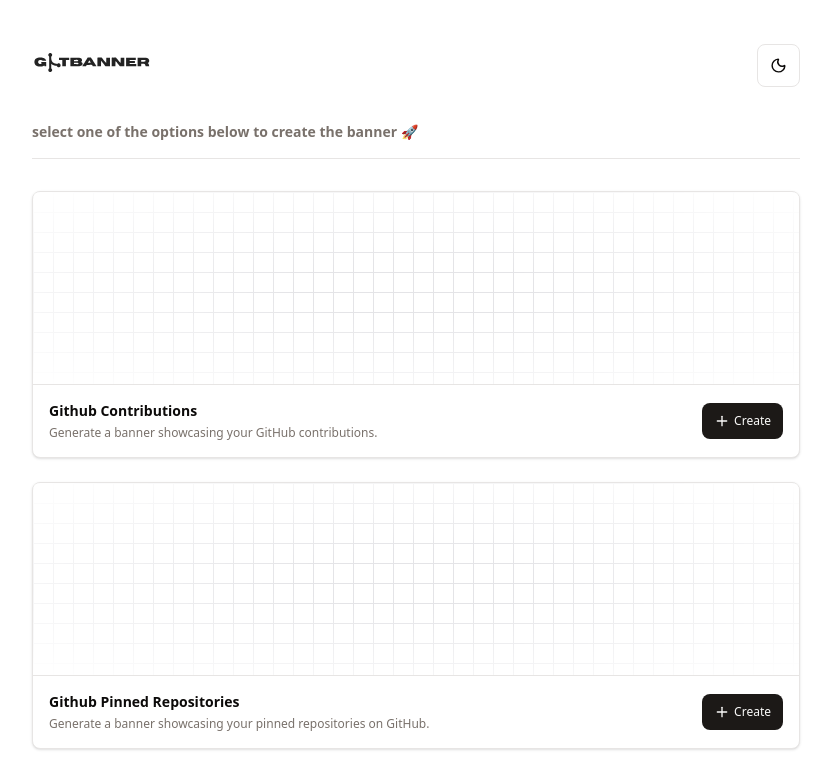
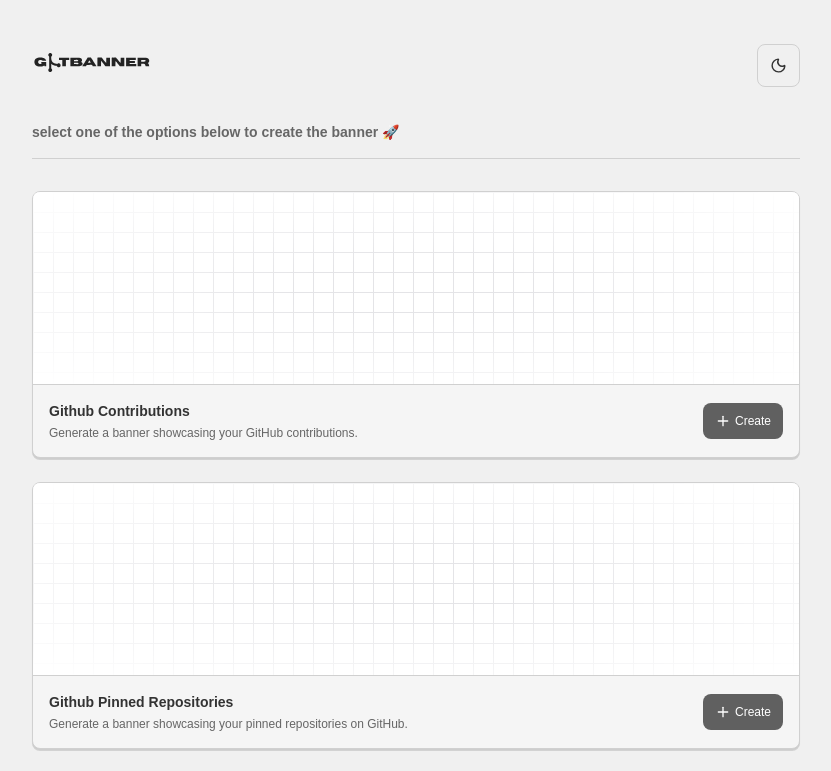
Before and after one commit to shalshcode08/GitBanner, a React (Vite) app in the folder GIT_BANNER_V2/: page / in a window 1280 px wide. Shown: the top 771 px of the page, without its empty margins (224-1055 px from the left). Built offline with nearby package versions, Linux system fonts and the light colour scheme.

Commit message:
fix: chnaged the default dark and white colors

```diff
--- a/GIT_BANNER_V2/src/index.css
+++ b/GIT_BANNER_V2/src/index.css
@@ -1,17 +1,139 @@
 @import "tailwindcss";
 @import "tw-animate-css";
 @import "shadcn/tailwind.css";
-
 @custom-variant dark (&:is(.dark *));
 
+@layer base {
+  * {
+    @apply border-border outline-ring/50;
+    @apply border-border outline-ring/50;
+  }
+  body {
+    @apply bg-background text-foreground;
+    @apply bg-background text-foreground;
+    letter-spacing: var(--tracking-normal);
+  }
+}
+
+:root {
+  --background: oklch(0.9551 0 0);
+  --foreground: oklch(0.3211 0 0);
+  --card: oklch(0.9702 0 0);
+  --card-foreground: oklch(0.3211 0 0);
+  --popover: oklch(0.9702 0 0);
+  --popover-foreground: oklch(0.3211 0 0);
+  --primary: oklch(0.4891 0 0);
+  --primary-foreground: oklch(1 0 0);
+  --secondary: oklch(0.9067 0 0);
+  --secondary-foreground: oklch(0.3211 0 0);
+  --muted: oklch(0.8853 0 0);
+  --muted-foreground: oklch(0.5103 0 0);
+  --accent: oklch(0.8078 0 0);
+  --accent-foreground: oklch(0.3211 0 0);
+  --destructive: oklch(0.5594 0.19 25.8625);
+  --destructive-foreground: oklch(1 0 0);
+  --border: oklch(0.8576 0 0);
+  --input: oklch(0.9067 0 0);
+  --ring: oklch(0.4891 0 0);
+  --chart-1: oklch(0.4891 0 0);
+  --chart-2: oklch(0.4863 0.0361 196.0278);
+  --chart-3: oklch(0.6534 0 0);
+  --chart-4: oklch(0.7316 0 0);
+  --chart-5: oklch(0.8078 0 0);
+  --sidebar: oklch(0.937 0 0);
+  --sidebar-foreground: oklch(0.3211 0 0);
+  --sidebar-primary: oklch(0.4891 0 0);
+  --sidebar-primary-foreground: oklch(1 0 0);
+  --sidebar-accent: oklch(0.8078 0 0);
+  --sidebar-accent-foreground: oklch(0.3211 0 0);
+  --sidebar-border: oklch(0.8576 0 0);
+  --sidebar-ring: oklch(0.4891 0 0);
+  --font-sans: Montserrat, sans-serif;
+  --font-serif: Georgia, serif;
+  --font-mono: Fira Code, monospace;
+  --radius: 0.625rem;
+  --shadow-x: 0px;
+  --shadow-y: 2px;
+  --shadow-blur: 0px;
+  --shadow-spread: 0px;
+  --shadow-opacity: 0.15;
+  --shadow-color: hsl(0 0% 20% / 0.1);
+  --shadow-2xs: 0px 2px 0px 0px hsl(0 0% 20% / 0.07);
+  --shadow-xs: 0px 2px 0px 0px hsl(0 0% 20% / 0.07);
+  --shadow-sm:
+    0px 2px 0px 0px hsl(0 0% 20% / 0.15), 0px 1px 2px -1px hsl(0 0% 20% / 0.15);
+  --shadow:
+    0px 2px 0px 0px hsl(0 0% 20% / 0.15), 0px 1px 2px -1px hsl(0 0% 20% / 0.15);
+  --shadow-md:
+    0px 2px 0px 0px hsl(0 0% 20% / 0.15), 0px 2px 4px -1px hsl(0 0% 20% / 0.15);
+  --shadow-lg:
+    0px 2px 0px 0px hsl(0 0% 20% / 0.15), 0px 4px 6px -1px hsl(0 0% 20% / 0.15);
+  --shadow-xl:
+    0px 2px 0px 0px hsl(0 0% 20% / 0.15), 0px 8px 10px -1px hsl(0 0% 20% / 0.15);
+  --shadow-2xl: 0px 2px 0px 0px hsl(0 0% 20% / 0.38);
+  --tracking-normal: 0em;
+  --spacing: 0.25rem;
+}
+
+.dark {
+  --background: oklch(0.2178 0 0);
+  --foreground: oklch(0.8853 0 0);
+  --card: oklch(0.2435 0 0);
+  --card-foreground: oklch(0.8853 0 0);
+  --popover: oklch(0.2435 0 0);
+  --popover-foreground: oklch(0.8853 0 0);
+  --primary: oklch(0.7058 0 0);
+  --primary-foreground: oklch(0.2178 0 0);
+  --secondary: oklch(0.3092 0 0);
+  --secondary-foreground: oklch(0.8853 0 0);
+  --muted: oklch(0.285 0 0);
+  --muted-foreground: oklch(0.5999 0 0);
+  --accent: oklch(0.3715 0 0);
+  --accent-foreground: oklch(0.8853 0 0);
+  --destructive: oklch(0.6591 0.153 22.1703);
+  --destructive-foreground: oklch(1 0 0);
+  --border: oklch(0.329 0 0);
+  --input: oklch(0.3092 0 0);
+  --ring: oklch(0.7058 0 0);
+  --chart-1: oklch(0.7058 0 0);
+  --chart-2: oklch(0.6714 0.0339 206.3482);
+  --chart-3: oklch(0.5452 0 0);
+  --chart-4: oklch(0.4604 0 0);
+  --chart-5: oklch(0.3715 0 0);
+  --sidebar: oklch(0.2393 0 0);
+  --sidebar-foreground: oklch(0.8853 0 0);
+  --sidebar-primary: oklch(0.7058 0 0);
+  --sidebar-primary-foreground: oklch(0.2178 0 0);
+  --sidebar-accent: oklch(0.3715 0 0);
+  --sidebar-accent-foreground: oklch(0.8853 0 0);
+  --sidebar-border: oklch(0.329 0 0);
+  --sidebar-ring: oklch(0.7058 0 0);
+  --font-sans: Inter, sans-serif;
+  --font-serif: Georgia, serif;
+  --font-mono: Fira Code, monospace;
+  --radius: 0.625rem;
+  --shadow-x: 0px;
+  --shadow-y: 2px;
+  --shadow-blur: 0px;
+  --shadow-spread: 0px;
+  --shadow-opacity: 0.15;
+  --shadow-color: hsl(0 0% 20% / 0.1);
+  --shadow-2xs: 0px 2px 0px 0px hsl(0 0% 20% / 0.07);
+  --shadow-xs: 0px 2px 0px 0px hsl(0 0% 20% / 0.07);
+  --shadow-sm:
+    0px 2px 0px 0px hsl(0 0% 20% / 0.15), 0px 1px 2px -1px hsl(0 0% 20% / 0.15);
+  --shadow:
+    0px 2px 0px 0px hsl(0 0% 20% / 0.15), 0px 1px 2px -1px hsl(0 0% 20% / 0.15);
+  --shadow-md:
+    0px 2px 0px 0px hsl(0 0% 20% / 0.15), 0px 2px 4px -1px hsl(0 0% 20% / 0.15);
+  --shadow-lg:
+    0px 2px 0px 0px hsl(0 0% 20% / 0.15), 0px 4px 6px -1px hsl(0 0% 20% / 0.15);
+  --shadow-xl:
+    0px 2px 0px 0px hsl(0 0% 20% / 0.15), 0px 8px 10px -1px hsl(0 0% 20% / 0.15);
+  --shadow-2xl: 0px 2px 0px 0px hsl(0 0% 20% / 0.38);
+}
+
 @theme inline {
-  --radius-sm: calc(var(--radius) - 4px);
-  --radius-md: calc(var(--radius) - 2px);
-  --radius-lg: var(--radius);
-  --radius-xl: calc(var(--radius) + 4px);
-  --radius-2xl: calc(var(--radius) + 8px);
-  --radius-3xl: calc(var(--radius) + 12px);
-  --radius-4xl: calc(var(--radius) + 16px);
   --color-background: var(--background);
   --color-foreground: var(--foreground);
   --color-card: var(--card);
@@ -27,6 +149,7 @@
   --color-accent: var(--accent);
   --color-accent-foreground: var(--accent-foreground);
   --color-destructive: var(--destructive);
+  --color-destructive-foreground: var(--destructive-foreground);
   --color-border: var(--border);
   --color-input: var(--input);
   --color-ring: var(--ring);
@@ -43,84 +166,25 @@
   --color-sidebar-accent-foreground: var(--sidebar-accent-foreground);
   --color-sidebar-border: var(--sidebar-border);
   --color-sidebar-ring: var(--sidebar-ring);
+
+  --font-sans: var(--font-sans);
+  --font-mono: var(--font-mono);
+  --font-serif: var(--font-serif);
+
+  --radius-sm: calc(var(--radius) - 4px);
+  --radius-md: calc(var(--radius) - 2px);
+  --radius-lg: var(--radius);
+  --radius-xl: calc(var(--radius) + 4px);
+  --radius-2xl: calc(var(--radius) + 8px);
+  --radius-3xl: calc(var(--radius) + 12px);
+  --radius-4xl: calc(var(--radius) + 16px);
+
+  --shadow-2xs: var(--shadow-2xs);
+  --shadow-xs: var(--shadow-xs);
+  --shadow-sm: var(--shadow-sm);
+  --shadow: var(--shadow);
+  --shadow-md: var(--shadow-md);
+  --shadow-lg: var(--shadow-lg);
+  --shadow-xl: var(--shadow-xl);
+  --shadow-2xl: var(--shadow-2xl);
 }
-
-:root {
-  --radius: 0.625rem;
-  --background: oklch(1 0 0);
-  --foreground: oklch(0.147 0.004 49.25);
-  --card: oklch(1 0 0);
-  --card-foreground: oklch(0.147 0.004 49.25);
-  --popover: oklch(1 0 0);
-  --popover-foreground: oklch(0.147 0.004 49.25);
-  --primary: oklch(0.216 0.006 56.043);
-  --primary-foreground: oklch(0.985 0.001 106.423);
-  --secondary: oklch(0.97 0.001 106.424);
-  --secondary-foreground: oklch(0.216 0.006 56.043);
-  --muted: oklch(0.97 0.001 106.424);
-  --muted-foreground: oklch(0.553 0.013 58.071);
-  --accent: oklch(0.97 0.001 106.424);
-  --accent-foreground: oklch(0.216 0.006 56.043);
-  --destructive: oklch(0.577 0.245 27.325);
-  --border: oklch(0.923 0.003 48.717);
-  --input: oklch(0.923 0.003 48.717);
-  --ring: oklch(0.709 0.01 56.259);
-  --chart-1: oklch(0.646 0.222 41.116);
-  --chart-2: oklch(0.6 0.118 184.704);
-  --chart-3: oklch(0.398 0.07 227.392);
-  --chart-4: oklch(0.828 0.189 84.429);
-  --chart-5: oklch(0.769 0.188 70.08);
-  --sidebar: oklch(0.985 0.001 106.423);
-  --sidebar-foreground: oklch(0.147 0.004 49.25);
-  --sidebar-primary: oklch(0.216 0.006 56.043);
-  --sidebar-primary-foreground: oklch(0.985 0.001 106.423);
-  --sidebar-accent: oklch(0.97 0.001 106.424);
-  --sidebar-accent-foreground: oklch(0.216 0.006 56.043);
-  --sidebar-border: oklch(0.923 0.003 48.717);
-  --sidebar-ring: oklch(0.709 0.01 56.259);
-}
-
-.dark {
-  --background: oklch(0.147 0.004 49.25);
-  --foreground: oklch(0.985 0.001 106.423);
-  --card: oklch(0.216 0.006 56.043);
-  --card-foreground: oklch(0.985 0.001 106.423);
-  --popover: oklch(0.216 0.006 56.043);
-  --popover-foreground: oklch(0.985 0.001 106.423);
-  --primary: oklch(0.923 0.003 48.717);
-  --primary-foreground: oklch(0.216 0.006 56.043);
-  --secondary: oklch(0.268 0.007 34.298);
-  --secondary-foreground: oklch(0.985 0.001 106.423);
-  --muted: oklch(0.268 0.007 34.298);
-  --muted-foreground: oklch(0.709 0.01 56.259);
-  --accent: oklch(0.268 0.007 34.298);
-  --accent-foreground: oklch(0.985 0.001 106.423);
-  --destructive: oklch(0.704 0.191 22.216);
-  --border: oklch(1 0 0 / 10%);
-  --input: oklch(1 0 0 / 15%);
-  --ring: oklch(0.553 0.013 58.071);
-  --chart-1: oklch(0.488 0.243 264.376);
-  --chart-2: oklch(0.696 0.17 162.48);
-  --chart-3: oklch(0.769 0.188 70.08);
-  --chart-4: oklch(0.627 0.265 303.9);
-  --chart-5: oklch(0.645 0.246 16.439);
-  --sidebar: oklch(0.216 0.006 56.043);
-  --sidebar-foreground: oklch(0.985 0.001 106.423);
-  --sidebar-primary: oklch(0.488 0.243 264.376);
-  --sidebar-primary-foreground: oklch(0.985 0.001 106.423);
-  --sidebar-accent: oklch(0.268 0.007 34.298);
-  --sidebar-accent-foreground: oklch(0.985 0.001 106.423);
-  --sidebar-border: oklch(1 0 0 / 10%);
-  --sidebar-ring: oklch(0.553 0.013 58.071);
-}
-
-@layer base {
-  * {
-    @apply border-border outline-ring/50;
-    @apply border-border outline-ring/50;
-  }
-  body {
-    @apply bg-background text-foreground;
-    @apply bg-background text-foreground;
-  }
-}
```
